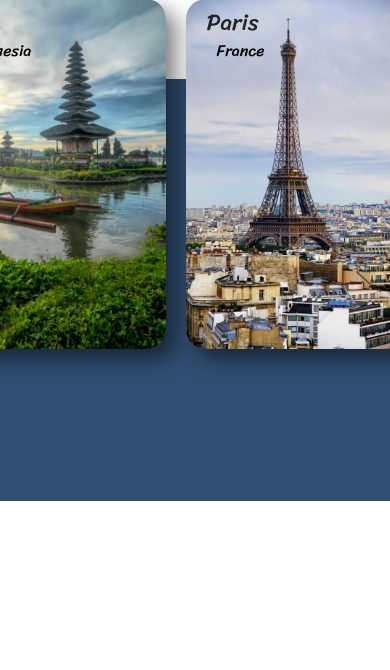
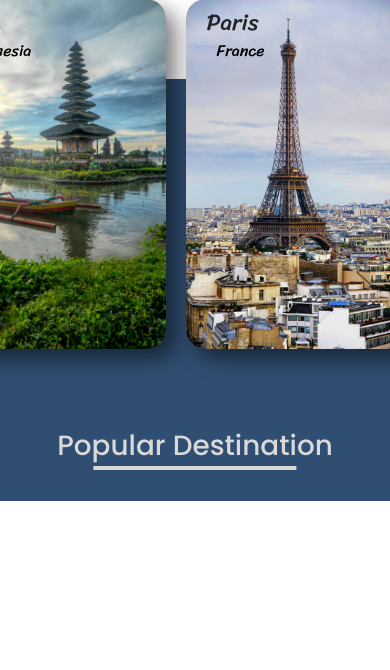
Before and after one commit to rzi7/ProjekAkhir-PPW1, a PHP site: page / in a window 390 px wide; the page is wider, and only the part inside the window is pictured. Shown: the part 2250-2920 px from the top of that part. Run offline with PHP 8.4, Linux system fonts and the light colour scheme; some libraries are stand-ins or nearby versions.

Commit message:
mengatur tampilan mobile

```diff
--- a/index.html
+++ b/index.html
@@ -122,9 +122,9 @@
                     <p>Indonesia</p>
                     <img src="assets/raja-ampat.jpg" alt="">
                 </div>
-
-
-
+            </div>
+            <div class="popular poppins-medium">
+                <h1>Popular Destination</h1>
             </div>
         </div>
     </div>
--- a/style.css
+++ b/style.css
@@ -339,6 +339,7 @@ section {
 
 .main-info .row {
     display: flex;
+    background-color: blue;
     flex-direction: column;
     align-items: center;
     justify-content: center;
@@ -469,6 +470,25 @@ content
     margin-top: 10px;
 }
 
+.popular {
+    color: #D9D9D9;
+    position: relative;
+    display: flex;
+    align-items: center;
+    justify-content: center;
+}
+
+.popular::after {
+    content: '';
+    position: absolute;
+    left: 50%;
+    bottom: 0;
+    transform: translateX(-50%);
+    width: 20%;
+    height: 4px;
+    background-color: #D9D9D9;
+}
+
 /*
 content end
 */
@@ -590,3 +610,33 @@ footer span {
 /*
 footer end
 */
+
+@media screen and (max-width: 932px) {
+    .brand {
+        font-size: 25px;
+    }
+
+    .gambar {
+        width: 100%;
+    }
+
+    .mountain {
+        height: 72vh;
+        width: 100%;
+        object-fit: cover;
+
+    }
+
+    .main-info .teks {
+        background-color: red;
+        width: 90%;
+    }
+
+    .teks h1 {
+        font-size: 27px;
+    }
+
+    .teks p {
+        font-size: 15px;
+    }
+}
```
